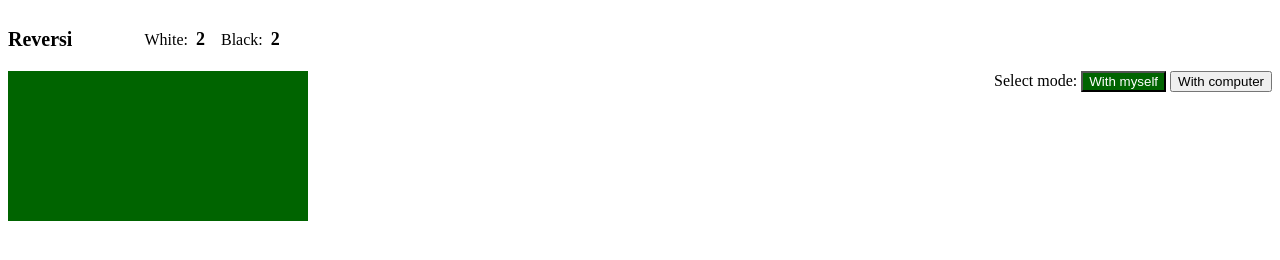
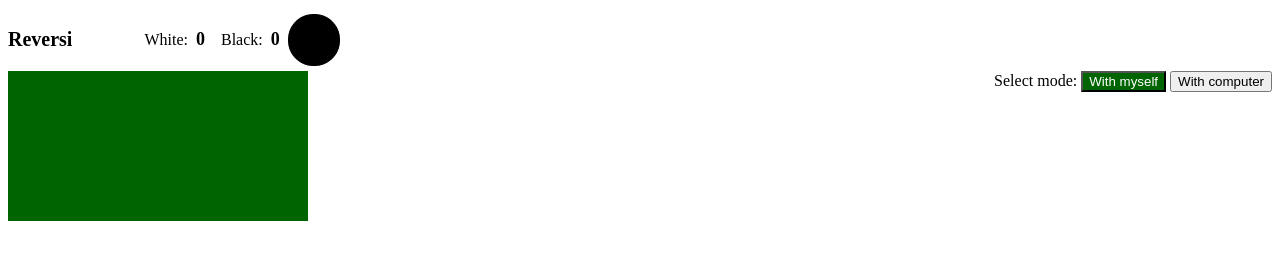
Before and after one commit to machendos/reversi, a website built with webpack: page src/views/index.html in a window 1280 px wide. Built offline with nearby package versions, Linux system fonts and the light colour scheme.

Commit message:
Refactor view

```diff
--- a/src/index.html
+++ b/src/views/index.html
@@ -10,16 +10,18 @@
     <header>
       <div class="reversi-title">
         <p>Reversi</p>
+
         <div id="counter">
           <div class="white">
             <p>White:</p>
-            <p id="white-counter">2</p>
+            <p id="white-counter">0</p>
           </div>
           <div class="black">
             <p>Black:</p>
-            <p id="black-counter">2</p>
+            <p id="black-counter">0</p>
           </div>
         </div>
+        <div id="curr-player"></div>
       </div>
       <div id="mode">
         Select mode:
@@ -30,6 +32,6 @@
     <main>
       <canvas></canvas>
     </main>
-    <script src="../build/build.js"></script>
+    <script src="../../build/build.js"></script>
   </body>
 </html>
--- a/src/styles.css
+++ b/src/views/styles.css
@@ -43,3 +43,14 @@ canvas {
   font-size: 18px;
   font-weight: 600;
 }
+
+#curr-player {
+  width: 50px;
+  height: 50px;
+  -webkit-border-radius: 25px;
+  -moz-border-radius: 25px;
+  border-radius: 25px;
+  border: 1px solid black;
+  background: black;
+  margin-left: 8px;
+}
```
